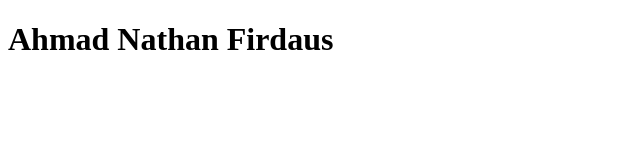
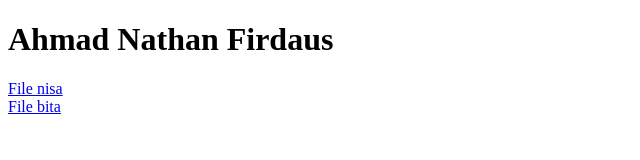
Before and after one commit to ahmadnathanfirdaus/eskul, a plain HTML site: page index.html in a window 1280 px wide. Shown: the whole page, without its empty margins (0-640 px from the left). Drawn offline with Linux system fonts and the light colour scheme.

```diff
--- a/index.html
+++ b/index.html
@@ -8,5 +8,7 @@
 </head>
 <body>
   <h1>Ahmad Nathan Firdaus</h1>
+  <a href="nisa.html">File nisa</a><br>
+  <a href="bita.html">File bita</a>
 </body>
 </html>
```
